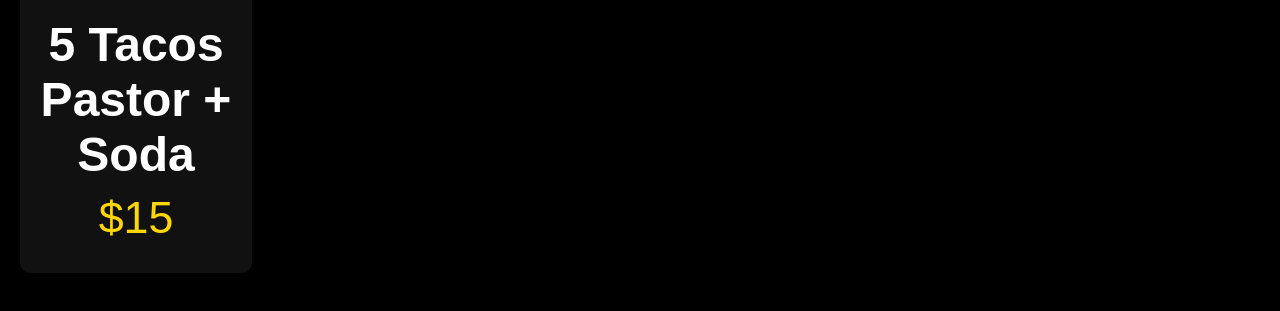
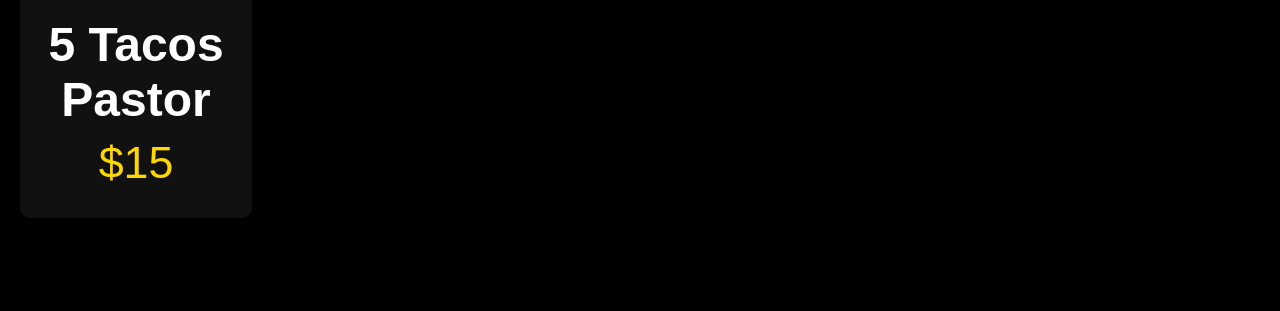
Before and after one commit to Antonio24991GM/MenuHotDogs, a plain HTML site: page docs/index.html in a window 1280 px wide. Shown: the part 3081-3392 px from the top of the page. After the commit the page ends 3359 px from the top, so only its background shows below. Drawn offline with Linux system fonts and the light colour scheme.

Commit message:
Update description for combo 6
Removed ' + Soda' from the description of combo 6.

```diff
--- a/docs/index.html
+++ b/docs/index.html
@@ -198,7 +198,7 @@
                 },
                 {
                     "comboNumber": 6,
-                    "description": "5 Tacos Pastor + Soda",
+                    "description": "5 Tacos Pastor",
                     "price": 15,
                     "image": "https://i.ibb.co/yfhCJFr/Order-Taco.webp"
                 }
```
